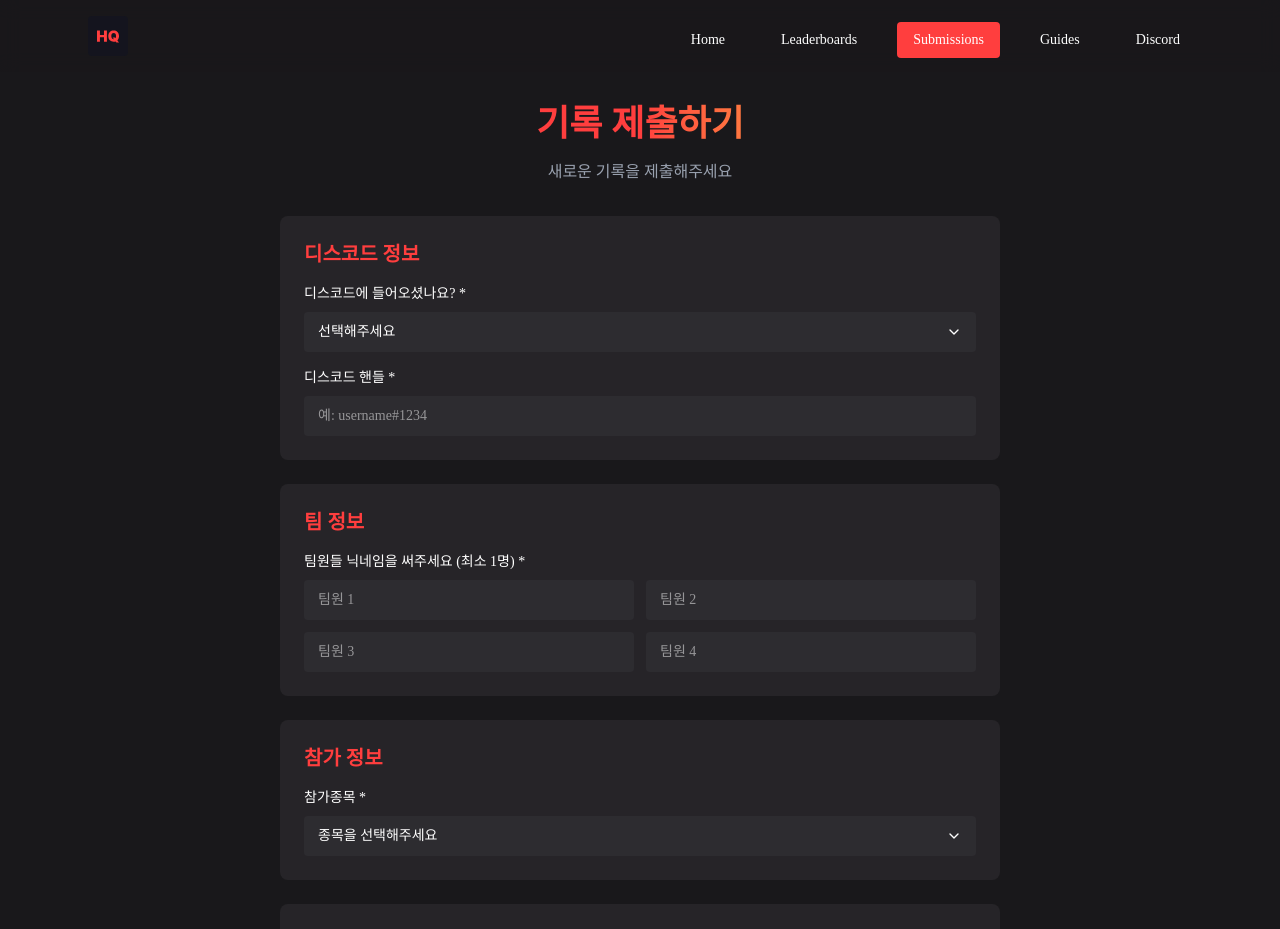
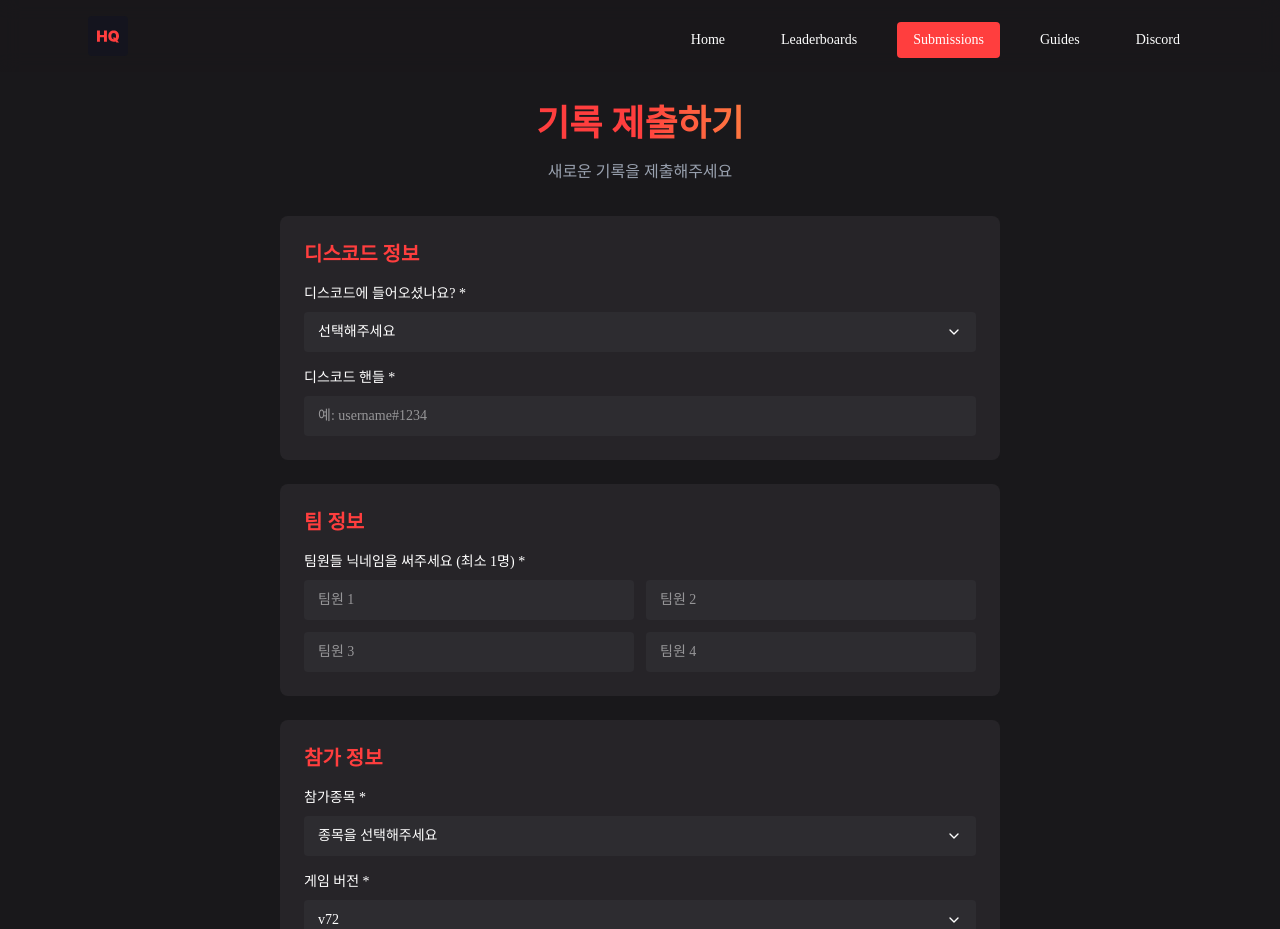
Before and after one commit to P-Asta/krhq-page, a React (Vite) app: page /submit in a window 1280 px wide. Shown: the top 929 px of the page. Built offline with nearby package versions, Linux system fonts and the light colour scheme.

Commit message:
feat(submit): add version field

```diff
--- a/src/Submit.jsx
+++ b/src/Submit.jsx
@@ -18,6 +18,7 @@ const Submit = () => {
     teamMembers: ["", "", "", ""],
     category: "",
     moon: "",
+    version: "v72", // 기본값을 v72로 설정
     singleDayEarnings: "",
     quotaAchieved: "",
     quotaReached: "",
@@ -30,6 +31,7 @@ const Submit = () => {
     discordJoined: false,
     category: false,
     moon: false,
+    version: false, // version 드롭다운 상태 추가
   });
 
   const [errors, setErrors] = useState({});
@@ -58,6 +60,19 @@ const Submit = () => {
     "Titan",
     "Artifice",
     "Embrion",
+  ];
+
+  // 버전 옵션 추가
+  const versionOptions = [
+    "v40",
+    "v45",
+    "v49",
+    "v50",
+    "v56",
+    "v62",
+    "v64",
+    "v69",
+    "v72",
   ];
 
   const handleInputChange = (field, value) => {
@@ -168,6 +183,11 @@ const Submit = () => {
       newErrors.category = "참가종목을 선택해주세요";
     }
 
+    // 버전 검증
+    if (!formData.version) {
+      newErrors.version = "버전을 선택해주세요";
+    }
+
     // 조건부 필드 검증
     if (shouldShowMoon() && !formData.moon) {
       newErrors.moon = "행성을 선택해주세요";
@@ -255,6 +275,7 @@ const Submit = () => {
         JSON.stringify(formData.teamMembers)
       );
       formDataToSend.append("category", formData.category);
+      formDataToSend.append("version", formData.version); // 버전 필드 추가
 
       // 조건부 데이터 추가
       if (formData.moon) formDataToSend.append("moon", formData.moon);
@@ -569,6 +590,22 @@ const Submit = () => {
                 />
               </div>
 
+              <div>
+                <label className="block text-sm font-medium mb-2">
+                  게임 버전 *
+                </label>
+                <Dropdown
+                  value={formData.version}
+                  options={versionOptions}
+                  isOpen={dropdowns.version}
+                  onToggle={() => toggleDropdown("version")}
+                  onChange={(value) => handleInputChange("version", value)}
+                  placeholder="버전을 선택해주세요"
+                  error={errors.version}
+                  fieldName="version"
+                />
+              </div>
+
               {shouldShowMoon() && (
                 <div>
                   <label className="block text-sm font-medium mb-2">
```
Also changed, not shown: 9 other files (tests, documents, lock files or other folders).
